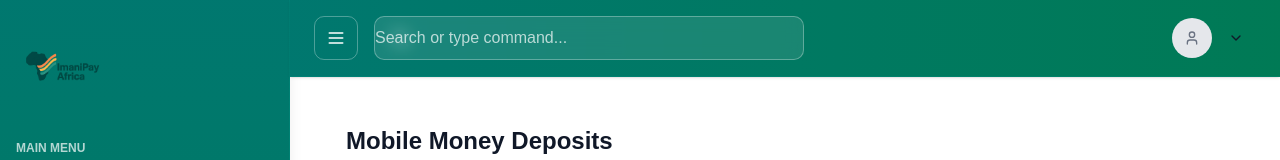
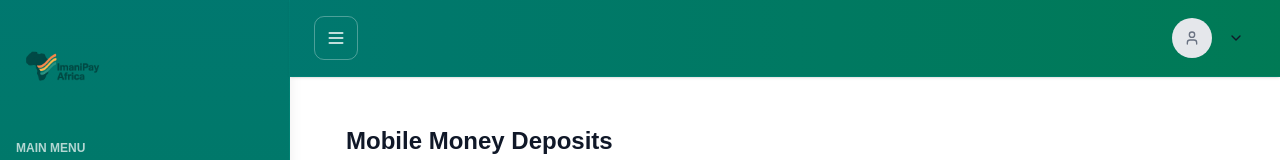
Before and after one commit to Mosuhli-Coder/imanipay-frontend, a Next.js app: page /dashboard/banking/deposits in a window 1280 px wide. Shown: the top 160 px of the page. Built offline with nearby package versions, Linux system fonts and the light colour scheme; no server answers; sample sign-in values are in the browser's storage.

Commit message:
`Removed unused import and useEffect hook, and removed search input field from AppHeader component`

```diff
--- a/components/dashboard/general/AppHeader.tsx
+++ b/components/dashboard/general/AppHeader.tsx
@@ -4,18 +4,17 @@
 import UserDropdown from "@/components/header/UserDropdown";
 import { useSidebar } from "@/context/SidebarContext";
 // import Link from "next/link";
-import React, { useState, useEffect, useRef } from "react";
+import React, { useState } from "react";
 import {
     X,
     Menu,
     MoreHorizontal,
-    Search,
 } from "lucide-react";
 
 const AppHeader: React.FC = () => {
     const [isApplicationMenuOpen, setApplicationMenuOpen] = useState(false);
     const { isMobileOpen, toggleSidebar, toggleMobileSidebar } = useSidebar();
-    const inputRef = useRef<HTMLInputElement>(null);
+
 
     const handleToggle = () => {
         if (window.innerWidth >= 1024) {
@@ -29,18 +28,7 @@ const AppHeader: React.FC = () => {
         setApplicationMenuOpen(!isApplicationMenuOpen);
     };
 
-    useEffect(() => {
-        const handleKeyDown = (event: KeyboardEvent) => {
-            if ((event.metaKey || event.ctrlKey) && event.key === "k") {
-                event.preventDefault();
-                inputRef.current?.focus();
-            }
-        };
-        document.addEventListener("keydown", handleKeyDown);
-        return () => {
-            document.removeEventListener("keydown", handleKeyDown);
-        };
-    }, []);
+
 
     return (
         <header className="sticky top-0 flex w-full bg-gradient-to-r from-teal-700 to-emerald-700 border-b border-teal-600/30 z-99999 lg:border-b shadow-sm">
@@ -65,25 +53,7 @@ const AppHeader: React.FC = () => {
                         <MoreHorizontal className="w-5 h-5" />
                     </button>
 
-                    <div className="hidden lg:block">
-                        <form>
-                            <div className="relative">
-                                <span className="absolute -translate-y-1/2 left-4 top-1/2 pointer-events-none">
-                                    <Search className="w-5 h-5 text-white/70" />
-                                </span>
-                                <input
-                                    ref={inputRef}
-                                    type="text"
-                                    placeholder="Search or type command..."
-                                    className="bg-white/10 backdrop-blur-sm h-11 w-full rounded-lg border border-white/30 text-white placeholder:text-white/70 focus:border-white/50 focus:outline-hidden focus:ring-3 focus:ring-white/20 xl:w-[430px]"
-                                />
-                                {/* <button className="absolute right-2.5 top-1/2 inline-flex -translate-y-1/2 items-center gap-0.5 rounded-lg border border-gray-200 bg-gray-50 px-[7px] py-[4.5px] text-xs -tracking-[0.2px] text-gray-500 dark:border-[#121212] dark:bg-white/[0.03] dark:text-gray-400">
-                                    <span> ⌘ </span>
-                                    <span> K </span>
-                                </button> */}
-                            </div>
-                        </form>
-                    </div>
+
                 </div>
 
                 <div
```
